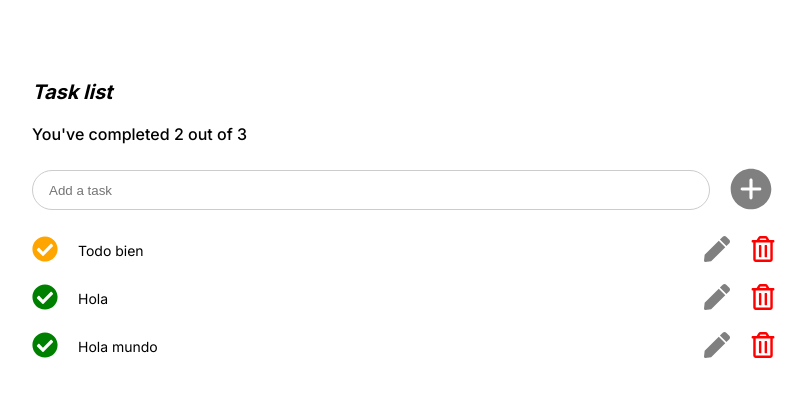
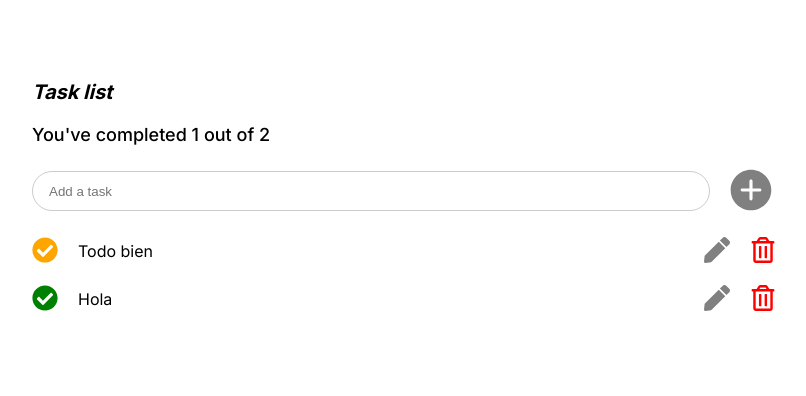
Before and after one commit to FranciscoJSB12/full-stack-task-app, a Next.js app: page / in a window 1280 px wide. Shown: the top 396 px of the page, without its empty margins (236-1042 px from the left). Built offline with nearby package versions, Linux system fonts and the light colour scheme; data requests are answered from the project's data file.

Commit message:
Global variables for font size added

```diff
--- a/app/page.module.scss
+++ b/app/page.module.scss
@@ -1,3 +1,5 @@
+@use '@/styles/variables';
+
 .main {
     width: 100%;
     max-width: 1000px;
@@ -9,12 +11,12 @@
 }
 
 .sectionTitle {
-    font-size: 2rem;
+    font-size: variables.$text-xlg;
     font-style: italic;
     margin-bottom: 20px;
 }
 
 .sectionText {
-    font-size: 1.6rem;
+    font-size: variables.$text-lg;
     font-weight: 500;
 }
--- a/app/tasks/[id]/page.module.scss
+++ b/app/tasks/[id]/page.module.scss
@@ -1,3 +1,5 @@
+@use '@/styles/variables';
+
 .main {
     width: 100%;
     max-width: 1000px;
@@ -9,12 +11,12 @@
 }
 
 .sectionTitle {
-    font-size: 1.8rem;
+    font-size: variables.$text-xlg;
     font-style: italic;
     margin-bottom: 20px;
 }
 
 .sectionText {
-    font-size: 1.6rem;
+    font-size: variables.$text-md;
     font-weight: 500;
 }
--- a/db/db.json
+++ b/db/db.json
@@ -9,11 +9,6 @@
       "id": "bfe9e830-d813-4346-8c4d-ae3ca8a030db",
       "text": "Hola",
       "done": true
-    },
-    {
-      "id": "d33f6c1b-900b-48b9-ba37-27f49dfa0cfb",
-      "text": "Hola mundo",
-      "done": true
     }
   ]
 }
--- a/styles/EditTask.module.scss
+++ b/styles/EditTask.module.scss
@@ -1,3 +1,5 @@
+@use 'variables';
+
 .sectionTextarea {
     width: 100%;
     padding: 8px;
@@ -20,7 +22,7 @@
 }
 
 .checkContainerText {
-    font-size: 1.4rem;
+    font-size: variables.$text-lg;
 }
 
 .buttonContainerButton {
--- a/styles/Task.module.scss
+++ b/styles/Task.module.scss
@@ -1,3 +1,5 @@
+@use 'variables';
+
 .flexContainer {
     display: flex;
 }
@@ -18,7 +20,7 @@
 }
 
 .articleText {
-    font-size: 1.4rem;
+    font-size: variables.$text-md;
     overflow-wrap: anywhere;
     margin: 0 20px;
 }
--- /dev/null
+++ b/styles/_variables.scss
@@ -0,0 +1,4 @@
+$text-sm: 1.4rem;
+$text-md: 1.6rem;
+$text-lg: 1.8rem;
+$text-xlg: 2rem;
```
